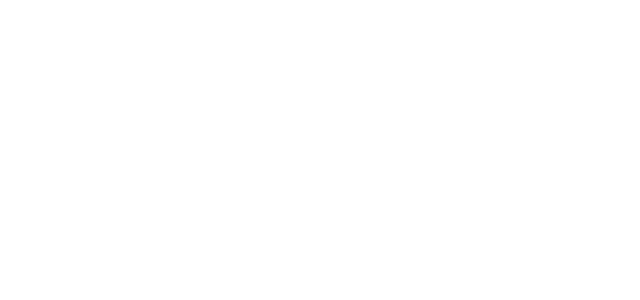
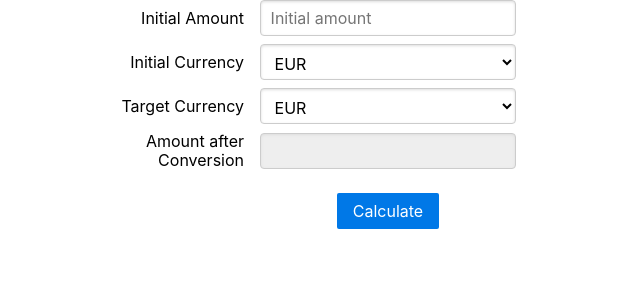
Before and after one commit to Pasakinskas/currency-converter, a React (Create React App) app in the folder frontend/: page / in a window 1280 px wide. Shown: the top 300 px of the page, without its empty margins (340-980 px from the left). Built offline with nearby package versions, Linux system fonts and the light colour scheme.

Commit message:
add purecss and basic input form

```diff
--- a/frontend/package.json
+++ b/frontend/package.json
@@ -10,6 +10,7 @@
     "@types/node": "^12.12.47",
     "@types/react": "^16.9.36",
     "@types/react-dom": "^16.9.8",
+    "purecss": "^2.0.3",
     "react": "^16.13.1",
     "react-dom": "^16.13.1",
     "react-scripts": "3.4.1",
--- a/frontend/src/App.tsx
+++ b/frontend/src/App.tsx
@@ -1,9 +1,12 @@
 import React from 'react';
 import './App.css';
+import {CurrencyInputForm} from './components/CurrencyInputForm/CurrencyInputForm';
+import "purecss";
 
 function App() {
   return (
     <div className="App">
+      <CurrencyInputForm />
     </div>
   );
 }
--- /dev/null
+++ b/frontend/src/components/CurrencyInputForm/CurrencyInputForm.tsx
@@ -0,0 +1,65 @@
+import React from 'react';
+import {convertCurrency} from "../../services/CurrencyConversionService";
+
+export function CurrencyInputForm() {
+  const [initialCurrency, setInitialCurrency] = React.useState();
+  const [targetCurrency, setTargetCurrency] = React.useState();
+  const [initialAmount, setInitialAmount] = React.useState();
+  const [convertedAmount, setConvertedAmount] = React.useState();
+
+  const convert = () => {
+    console.log(initialAmount, initialCurrency, targetCurrency);
+  }
+  return (
+    <div className="pure-form pure-form-aligned">
+      <div className="pure-control-group">
+        <label htmlFor="aligned-name">Initial Amount</label>
+        <input
+          className="pure-u-1-5"
+          type="number"
+          step="0.01"
+          placeholder="Initial amount"
+          required
+          onChange={e => setInitialAmount(e.target.value)}
+        />
+      </div>
+      <div className="pure-control-group">
+        <label htmlFor="Initial Currency">Initial Currency</label>
+        <select
+          id="Initial Currency"
+          className="pure-u-1-5"
+          onChange={e => setInitialCurrency(e.target.value)}
+        >
+          <option>EUR</option>
+          <option>GBP</option>
+          <option>USD</option>
+        </select>
+      </div>
+      <div className="pure-control-group">
+        <label htmlFor="Target Currency">Target Currency</label>
+        <select
+          id="Target Currency"
+          className="pure-u-1-5"
+          onChange={e => setTargetCurrency(e.target.value)}
+        >
+          <option>EUR</option>
+          <option>GBP</option>
+          <option>USD</option>
+        </select>
+      </div>
+      <div className="pure-control-group">
+        <label htmlFor="amount-after-conversion">Amount after Conversion</label>
+        <input
+          className="pure-u-1-5"
+          id="amount-after-conversion"
+          type="text"
+          value={convertedAmount}
+          readOnly={true}
+        />
+      </div>
+      <div className="pure-controls">
+        <button onClick={convert} className="pure-button pure-button-primary">Calculate</button>
+      </div>
+    </div>
+  );
+}
--- /dev/null
+++ b/frontend/src/services/CurrencyConversionService.tsx
@@ -0,0 +1,3 @@
+export function convertCurrency(startCurrency: string, targetCurrency: string, amount: number) {
+  return '';
+}
```
Also changed, not shown: 1 other file (tests, documents, lock files or other folders).
